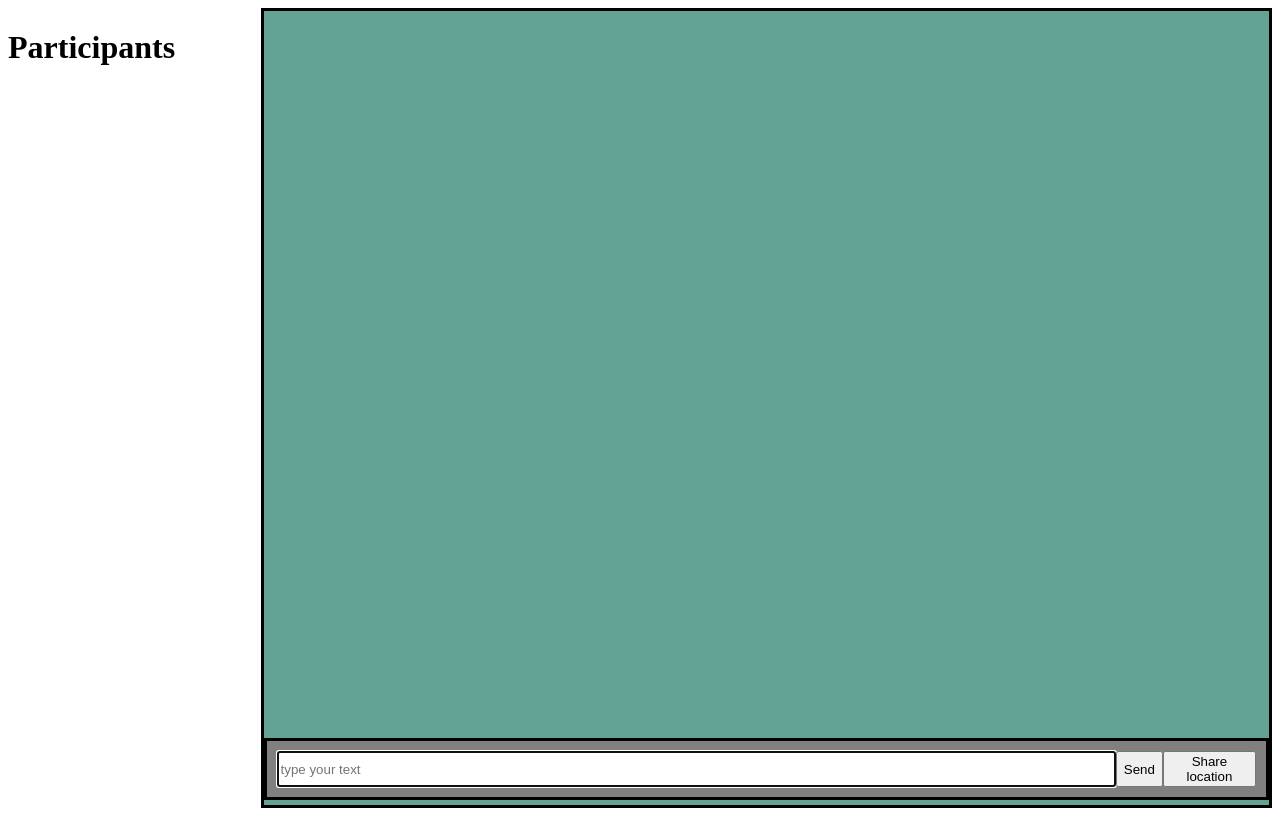
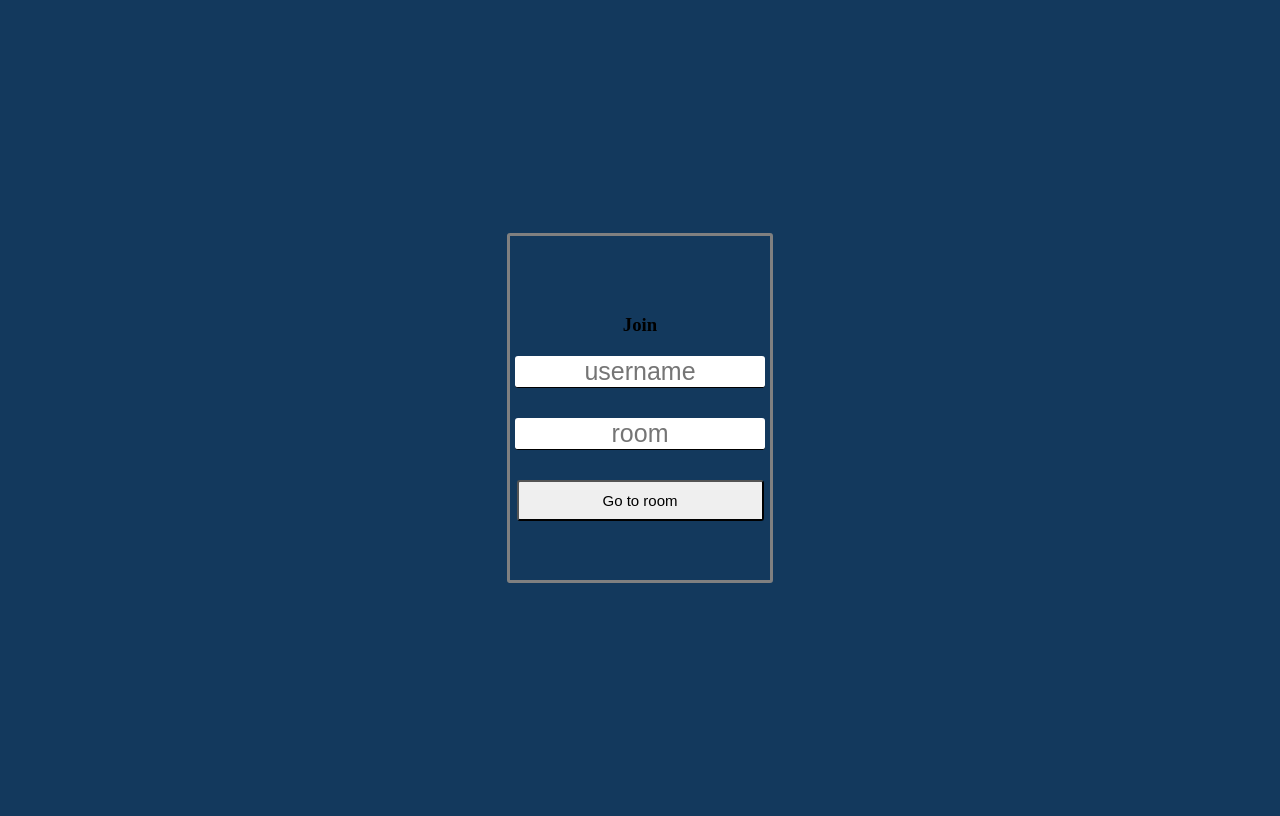
Before and after one commit to yh2n/chatty, a website: page public/index.html in a window 1280 px wide. Drawn offline with nearby package versions, Linux system fonts and the light colour scheme; no server answers.

Commit message:
create users

```diff
--- a/package.json
+++ b/package.json
@@ -30,6 +30,7 @@
   "dependencies": {
     "body-parser": "^1.18.2",
     "express": "^4.16.2",
+    "jquery-deparam": "^0.5.3",
     "moment": "^2.20.1",
     "mongoose": "^4.13.9",
     "morgan": "^1.9.0",
--- a/public/css/main.css
+++ b/public/css/app.css
@@ -8,20 +8,28 @@ body {
 
 .user-list {
     width: 25%;
+    background: #72C2E2;
 }
 
 .main-area {
     display: flex;
     flex-direction: column;
-    border: solid black;
+    border: solid grey;
     width: 100%;
     height: 100vh;
-    background: #63A396;
+    background: #13395D;
+    color: white;
 }
 #messages {
     flex-grow: 1;
     overflow-y: scroll;
 }
+
+.message {
+    border: solid black;
+    padding: 10px;
+}
+
 #form-container {
     display: flex;
     flex-shrink: 0;
@@ -30,7 +38,7 @@ body {
     padding: 10px;
     margin: 5px;
     width: 100%;
-    background: grey;
+    background: #13395D;
 }
 
 #form-container input {
@@ -51,22 +59,23 @@ button:disabled {
     cursor: not-allowed;
 }
 
-#share_location {
+/* #share_location {
     align-self: flex-end;
-}
+} */
+
 .message_title {
     display: flex;
     margin-bottom: 5px;
-    border: solid black;
 }
 
 .message_title h4 {
     font-weight: 600;
-    margin-right: 10px;
+    margin-right: 20px;
   }
 
   .message_title span {
       color: grey;
+      margin: 20px;
   }
 
   li {
--- /dev/null
+++ b/public/css/index.css
@@ -0,0 +1,55 @@
+* {
+    box-sizing: border-box;
+}
+
+body {
+    display: flex;
+    height: 100vh;
+    justify-content: center;
+    align-items: center;
+    background: #13395D;
+}
+
+.homepage_form {
+    display: flex;
+    align-items: center;
+    justify-content: center;
+    border: solid grey;
+    height: 350px;
+    border-radius: 3px;
+    text-align: center;
+}
+
+.homepage_form input {
+    display: block;
+    background: white;
+    border-top: none;
+	border-right: none;
+	border-bottom: 1px solid;
+	border-left: none;
+    border-radius: 3px;
+    font-size: 25px;
+    font-weight: 300;
+	width: 250px;
+	margin: 20px 5px 30px 5px;
+    text-align: center;
+    cursor: text;
+    outline: none;
+}
+
+.homepage_form input:focus {
+    border-bottom: 2px solid;
+    color: #7A0F92;
+
+}
+
+.homepage_form button {
+	width: 95%;
+    padding: 10px;
+    font-size: 15px;
+    border-radius: 3px;
+}
+
+.homepage_form button:hover {
+    cursor: pointer;
+}
--- a/public/index.html
+++ b/public/index.html
@@ -3,58 +3,32 @@
 <head>
     <meta charset="utf-8" />
     <meta http-equiv="X-UA-Compatible" content="IE=edge">
-    <link rel="stylesheet" href="/css/main.css"></link>
-    <title>Chatty</title>
-    <meta name="viewport" content="width=device-width, initial-scale=1">
-    <link rel="stylesheet" type="text/css" media="screen" href="css/main.css" />
-    <script src="/js/main.js"></script>
+    <title>Join</title>
+    <meta name="viewport" content="width=device-width, initial-scale=1, user-scalable=no">
+    <link rel="stylesheet" type="text/css" media="screen" href="css/index.css" />
+    <script src="js/main.js"></script>
 </head>
-
 <body>
-    <div class="user-list">
-        <h1>Participants</h1>
-        <div class="users"></div>
+    <div class="homepage_form">
+        <form action="/app.html">
+            <div class="form-field">
+                <h3>Join</h3>
+            </div>
+            <div class="form-field">
+                <label></label>
+                <input type="text" name="username" placeholder="username"/>
+            </div>
+            <div class="form-field">
+                <label></label>
+                <input type="text" name="room" placeholder="room"/>
+            </div>
+            <div class="form-field">
+                <button>Go to room</button>
+            </div>
+        </form>
     </div>
 
-    <div class="main-area">
-        <ul id="messages"></ul>
-        <div id="form-container">
-            <form id="message-form">
-                <input name="message" type="text" placeholder="type your text" autofocus/>
-                <button>Send</button>
-            </form>
-            <button id="share_location">Share location</button>
-        </div>
-    </div>
-
-    <script id="message-template" type="x-tmpl-mustache">
-            <li class="message">
-                <div class="message_title">
-                    <h4>{{from}}</h4>
-                    <span>{{at}}</span>
-                </div>
-                <div class="message_body">
-                    <p>{{text}}</p>
-                </div>
-            </li>
-    </script>
-    <script id="location-message-template" type="x-tmpl-mustache">
-            <li class="message">
-                <div class="message_title">
-                    <h4>{{from}}</h4>
-                    <span>{{at}}</span>
-                </div>
-                <div class="message_body">
-                    <a href="{{url}}" target="__blank">My current location</a>
-                </div>
-            </li>
-    </script>
-
     <script src="https://code.jquery.com/jquery-3.2.1.min.js"></script>
-    <script src="/socket.io/socket.io.js"></script>
-    <script src="/js/index.js"></script>
-    <script src="https://cdnjs.cloudflare.com/ajax/libs/mustache.js/2.3.0/mustache.min.js"></script>
-    <script src="https://cdn.jsdelivr.net/npm/moment@2.20.1/moment.min.js"></script>
+    <script src="https://cdn.jsdelivr.net/npm/jquery-deparam@0.5.3/jquery-deparam.min.js"></script>
 </body>
-
 </html>
--- a/public/js/index.js
+++ b/public/js/app.js
@@ -3,11 +3,21 @@ let socket = io();
 //event listeners
 socket.on('connect', function() {
     console.log("user connected to server");
+    let params = $.deparam(window.location.search);
+    console.log(params);
+    socket.emit("join", params, function(err) {
+        if(err) {
+            alert(err);
+            window.location.href = '/';
+        } else {
+            console.log("access granted");
+        }
+    });
 
 });
 
 socket.on('disconnect', function () {
-    console.log('user disconnected from server')
+    console.log('user disconnected from server');
 });
 
 //text <li>
--- /dev/null
+++ b/server/utils/validators.js
@@ -0,0 +1,5 @@
+let isString = (str) => {
+    return typeof str === "string" && str.trim().length > 0;
+}
+
+module.exports = { isString };
```
Also changed, not shown: public/app.html (added, +61 -0 lines), server/server.js (+17 -4 lines), server/utils/users.js (added, +26 -0 lines), test/users.test.js (added, +17 -0 lines), test/form.test.js (added), 1 other file.
